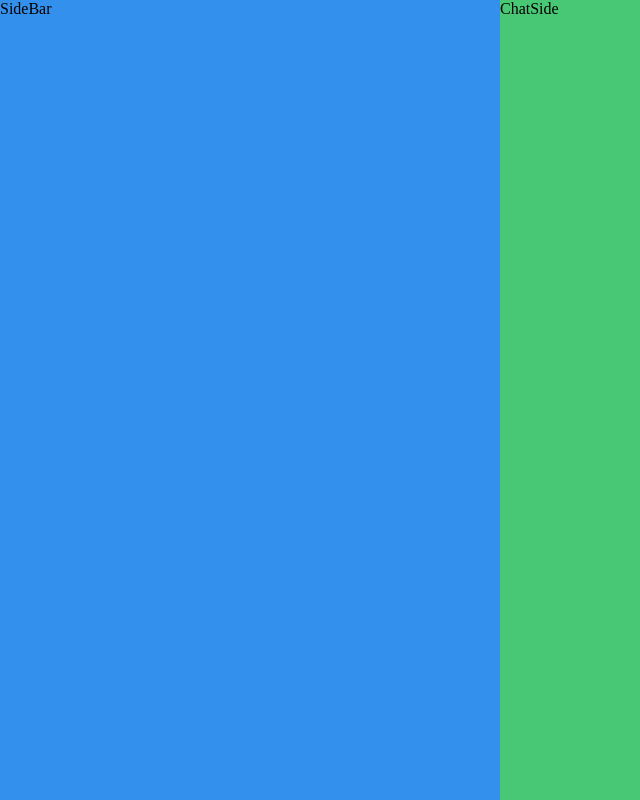
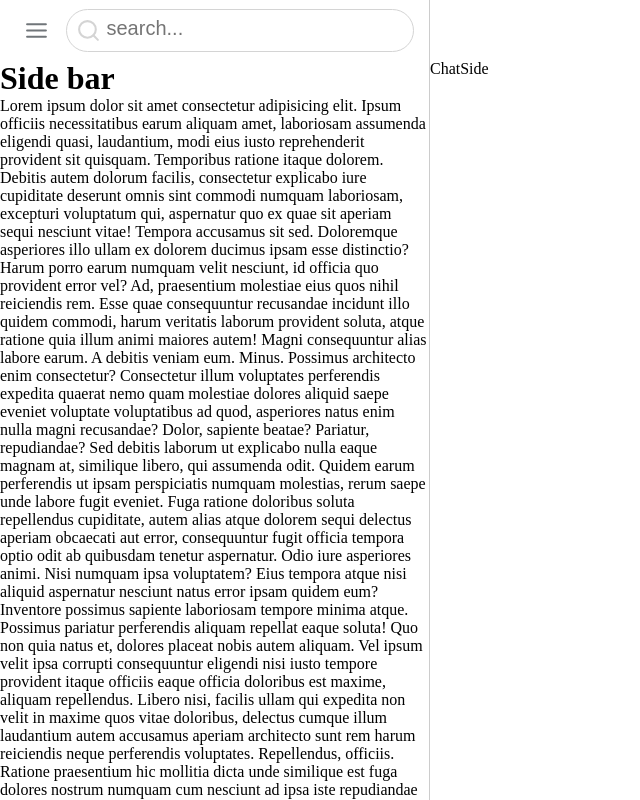
Before and after one commit to hakimov-vs/vortext, a Vue app: page / in a window 1280 px wide. Shown: the whole page, without its empty margins (0-640 px from the left). Built offline with nearby package versions, Linux system fonts and the light colour scheme.

Commit message:
menu and search bar

```diff
--- a/src/App.vue
+++ b/src/App.vue
@@ -27,4 +27,13 @@ export default {
   overflow: auto;
   position: relative;
 }
+
+.header{
+  height: 60px;
+  padding: 6px 15px;
+}
+.header-bar{
+    height: 100%;
+    display: flex;
+}
 </style>
--- a/src/components/ChatSide.vue
+++ b/src/components/ChatSide.vue
@@ -1,5 +1,10 @@
 <template>
     <div id="chat-side">
+        <div class="header">
+           <div class="header-bar">
+
+           </div>
+        </div>
         ChatSide
     </div>
 </template>
@@ -10,12 +15,12 @@ export default{
 }
 </script>
 
-<style>
+<style scoped>
 #chat-side{
     flex: 1;
     height: 100%;
-    background-color: var(--success);
 }
+
 
 @media (max-width: 900px) {
     #chat-side{
--- a/src/components/SideBar.vue
+++ b/src/components/SideBar.vue
@@ -1,28 +1,129 @@
 <template>
     <div id="side-bar">
-        SideBar
+        <div class="header">
+            <div class="header-bar">
+                <div class="header-menu">
+                    <div class="menu-items">
+                        <svg viewBox="0 0 24 24" stroke="currentColor" stroke-width="2"  stroke-linecap="round" ><path d="M3 12h18"/><path d="M3 18h18"/><path d="M3 6h18"/></svg>
+                    </div>
+                </div>
+                <div class="header-search">
+                    <div class="search-items">
+                        <svg viewBox="0 0 24 24" fill="none" stroke="currentColor" stroke-width="2" stroke-linecap="round" stroke-linejoin="round" ><path d="m21 21-4.34-4.34"/><circle cx="11" cy="11" r="8"/></svg>
+                        <input type="text" placeholder="search...">
+                    </div>
+                </div>
+            </div>
+        </div>
+        <div class="chats scrollbar-y-style">
+            <h1>Side bar</h1>
+            <p>
+                Lorem ipsum dolor sit amet consectetur adipisicing elit. Ipsum officiis necessitatibus earum aliquam amet, laboriosam assumenda eligendi quasi, laudantium, modi eius iusto reprehenderit provident sit quisquam. Temporibus ratione itaque dolorem.
+                Debitis autem dolorum facilis, consectetur explicabo iure cupiditate deserunt omnis sint commodi numquam laboriosam, excepturi voluptatum qui, aspernatur quo ex quae sit aperiam sequi nesciunt vitae! Tempora accusamus sit sed.
+                Doloremque asperiores illo ullam ex dolorem ducimus ipsam esse distinctio? Harum porro earum numquam velit nesciunt, id officia quo provident error vel? Ad, praesentium molestiae eius quos nihil reiciendis rem.
+                Esse quae consequuntur recusandae incidunt illo quidem commodi, harum veritatis laborum provident soluta, atque ratione quia illum animi maiores autem! Magni consequuntur alias labore earum. A debitis veniam eum. Minus.
+                Possimus architecto enim consectetur? Consectetur illum voluptates perferendis expedita quaerat nemo quam molestiae dolores aliquid saepe eveniet voluptate voluptatibus ad quod, asperiores natus enim nulla magni recusandae? Dolor, sapiente beatae?
+                Pariatur, repudiandae? Sed debitis laborum ut explicabo nulla eaque magnam at, similique libero, qui assumenda odit. Quidem earum perferendis ut ipsam perspiciatis numquam molestias, rerum saepe unde labore fugit eveniet.
+                Fuga ratione doloribus soluta repellendus cupiditate, autem alias atque dolorem sequi delectus aperiam obcaecati aut error, consequuntur fugit officia tempora optio odit ab quibusdam tenetur aspernatur. Odio iure asperiores animi.
+                Nisi numquam ipsa voluptatem? Eius tempora atque nisi aliquid aspernatur nesciunt natus error ipsam quidem eum? Inventore possimus sapiente laboriosam tempore minima atque. Possimus pariatur perferendis aliquam repellat eaque soluta!
+                Quo non quia natus et, dolores placeat nobis autem aliquam. Vel ipsum velit ipsa corrupti consequuntur eligendi nisi iusto tempore provident itaque officiis eaque officia doloribus est maxime, aliquam repellendus.
+                Libero nisi, facilis ullam qui expedita non velit in maxime quos vitae doloribus, delectus cumque illum laudantium autem accusamus aperiam architecto sunt rem harum reiciendis neque perferendis voluptates. Repellendus, officiis.
+                Ratione praesentium hic mollitia dicta unde similique est fuga dolores nostrum numquam cum nesciunt ad ipsa iste repudiandae inventore aspernatur dignissimos velit sint, dolorum, officiis laborum. Nisi quae minus sint.
+                Reiciendis, laboriosam aperiam necessitatibus dolor enim quaerat, distinctio blanditiis magni praesentium, sequi quia aut. Molestias consequatur, libero tenetur fuga quae voluptatum voluptates iusto sunt esse fugit inventore quasi perspiciatis labore?
+                Quae cumque atque dolores minima eius ipsum? Id, aperiam provident exercitationem ea quas deserunt reprehenderit, reiciendis voluptatibus, iste dolor dignissimos aspernatur tenetur eum iure. Eos inventore voluptatibus dicta quis beatae?
+                Nostrum praesentium incidunt, voluptatibus qui laborum sint delectus consequuntur cupiditate! Totam, odit. Fugiat, exercitationem? Ea, temporibus, aperiam, architecto nemo veritatis praesentium tempore a obcaecati at tempora magni eum dolorem iusto?
+                Earum reprehenderit quis laudantium libero illo fugiat, rerum tempore? Modi eius labore vel dignissimos pariatur, recusandae quas esse ducimus repellendus asperiores ipsa! Vitae obcaecati labore modi asperiores repudiandae perspiciatis consequatur!
+                Nostrum commodi consectetur numquam, illo nulla nam. Ipsam placeat magni, nam ipsum, inventore aspernatur nemo eos ut qui atque labore! Omnis et ipsa minima libero porro culpa quam perspiciatis vitae.
+                Eum dolore, fuga architecto aspernatur quisquam nam, tempora, velit iusto quidem earum voluptates provident. Rerum omnis ab, dolor doloremque odio magnam dolores quod inventore sapiente itaque reiciendis dolorem numquam ex.
+                Similique est itaque nisi suscipit ipsa mollitia quam in amet, iusto molestiae, esse, sint enim accusantium ex qui natus voluptatibus! Dignissimos, optio laboriosam repellendus voluptas asperiores nemo ex eveniet itaque?
+                Autem deleniti commodi hic illo mollitia corrupti, veniam cupiditate maxime accusantium facere consequatur, nemo cumque suscipit nulla? Pariatur ex cupiditate debitis sapiente distinctio. Amet, aliquam velit! Repellendus quas aliquid magni.
+                Placeat, saepe earum. Aperiam rem perferendis nostrum a cupiditate nam vero dolore eaque tempora ipsum provident nemo fugit quaerat sit, aliquid sint totam quod unde officia nisi voluptatum facere porro?
+            </p>
+        </div>
     </div>
 </template>
-
 <script>
 export default{
     name:'SideBar'
 }
 </script>
 
-<style>
+<style scoped>
 #side-bar{
-    width: 500px;
+    width: 430px;
     height: 100%;
-    background-color: var(--primary);
+    border-right: 1px solid #cccccc;
 }
 
+/* .header{
+    border-bottom: 1px solid #cccccc;
+} */
+
+.header-menu{
+    width: 43px;
+    display: flex;
+    align-items: center;
+}
+
+.menu-items{
+    width: 43px;
+    height: 43px;
+    cursor: pointer;
+    border-radius: 50%;
+    padding: 9px;
+    transition:all 0.2s ease;
+}
+
+.menu-items:hover{
+    background-color:  #e2e4e8;
+}
+
+.menu-items svg{
+    width: 100%;
+    height: 100%;
+    color: #707579;
+}
+
+
+.header-search{
+    display: flex;
+    align-items: center;
+    padding-left: 7.5px;
+}
+
+.search-items{
+    flex-basis: 100%;
+    height: 43px;
+    position: relative;
+}
+
+.search-items svg{
+    width: 25px;
+    height: 25px;
+    position:absolute;
+    color: #d4d4d4;
+    top: 9px;
+    left: 10px;
+}
+
+.search-items input{
+    height: 100%;
+    width: 100%;
+    border-radius: 25px;
+    padding-left: 40px;
+    padding-bottom: 5px;
+    border: 1.5px solid #d4d4d4;
+    font-size: 20px;
+}
+
+/* not yet */
+.chats{
+    height: calc(100vh - 60px);
+    overflow: auto;
+}
+
+
 @media (max-width: 1200px) {
-    #side-bar{
-        width: 450px;
-    }
-}
-@media (max-width: 1024px) {
     #side-bar{
         width: 400px;
     }
```
